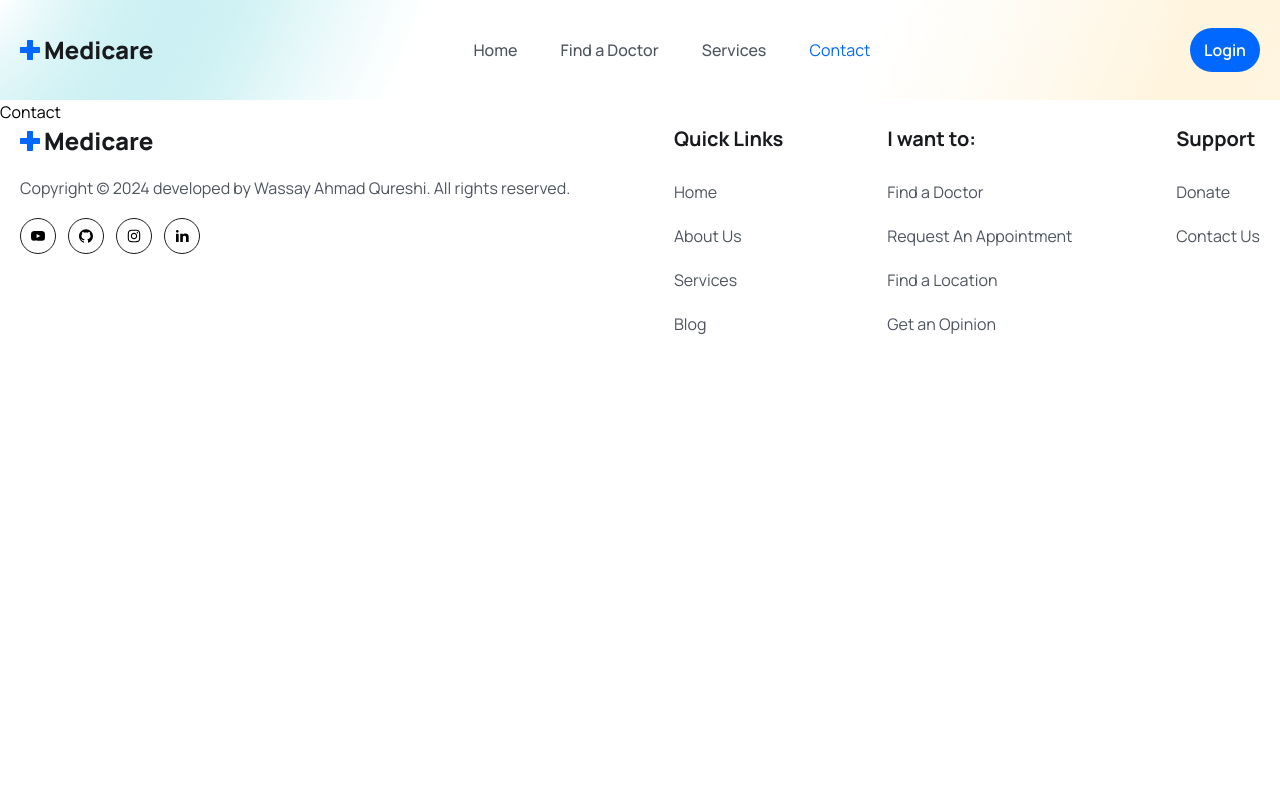
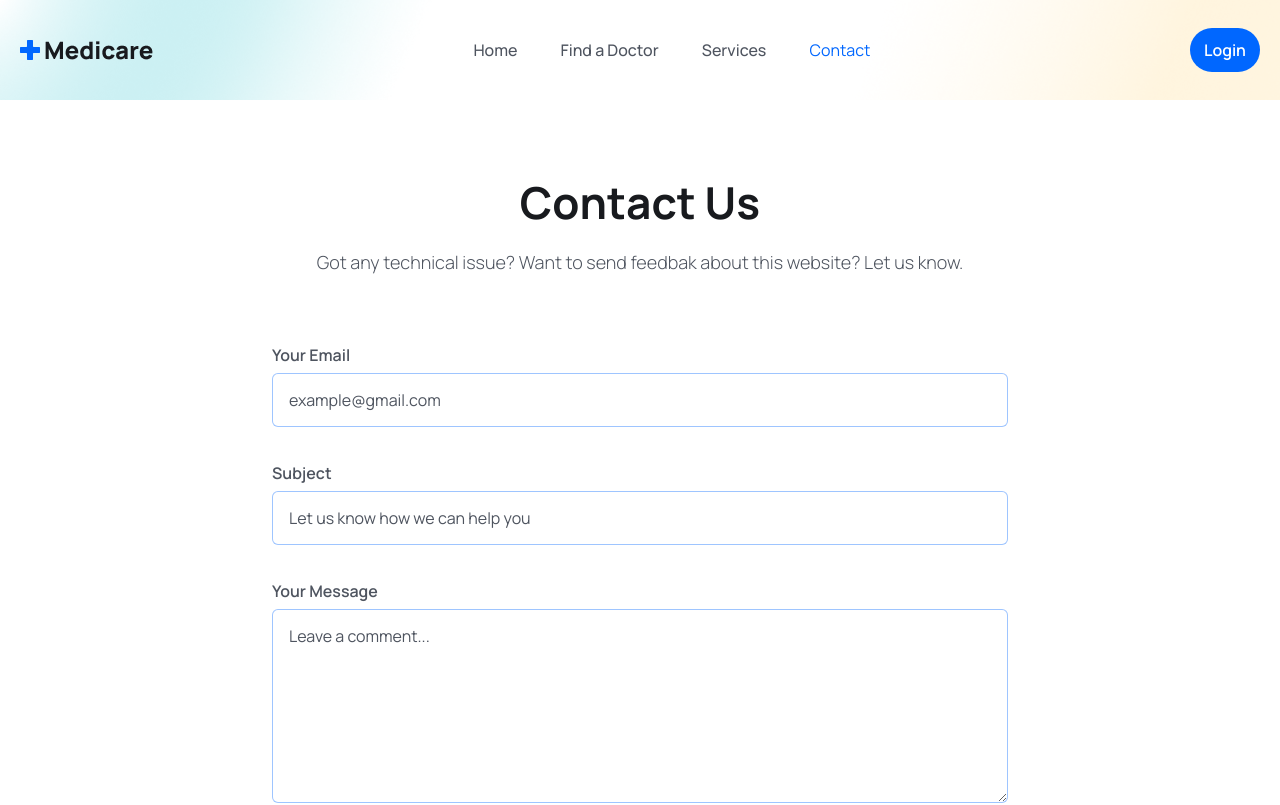
Before and after one commit to HassanRasoo98/Health-Care, a React (Vite) app in the folder frontend/: page /contact in a window 1280 px wide. Shown: the top 805 px of the page. Built offline with nearby package versions, Linux system fonts and the light colour scheme.

Commit message:
contact us done

```diff
--- a/frontend/src/index.css
+++ b/frontend/src/index.css
@@ -28,9 +28,17 @@
 
     .header{
         @apply bg-[url('./assets/images/mask.png')] bg-no-repeat bg-center bg-cover w-full h-[100px] leading-[100px];
+
     }
     .hero_section{
-        @apply bg-[url('./assets/images/hero-bg.png')] bg-no-repeat bg-center bg-cover
+        @apply bg-[url('./assets/images/hero-bg.png')] bg-no-repeat bg-center bg-cover;
+    }
+
+    .form_label{
+        @apply text-textColor font-semibold text-[16px] leading-7 mb-2;
+    }
+    .form_input{
+        @apply w-full px-4 py-3 border border-solid border-[#0066ff61] focus:outline-none focus:border-primaryColor text-[16px] leading-7 text-headingColor placeholder:text-textColor cursor-pointer rounded-md
     }
 }
 
--- a/frontend/src/pages/Contact.jsx
+++ b/frontend/src/pages/Contact.jsx
@@ -2,7 +2,47 @@
 
 const Contact = () => {
   return (
-    <div>Contact</div>
+    <section>
+      <div className='px-4 mx-auto max-w-screen-md'>
+        <h2 className='heading text-center'>Contact Us</h2>
+        <p className='mb-8 lg:mb-16 font-light text-center text_para'>
+          Got any technical issue? Want to send feedbak about this website?
+           Let us know.
+        </p>
+        <form action="#" className='space-y-8'>
+          <div>
+            <label htmlFor="email" className='form_label'>Your Email</label>
+            <input
+            type='email'
+            id='email'
+            placeholder='example@gmail.com'
+            className='form_input mt-1'></input>
+          </div>
+
+
+          <div>
+            <label htmlFor="subject" className='form_label'>Subject</label>
+            <input
+            type='text'
+            id='subject'
+            placeholder='Let us know how we can help you'
+            className='form_input mt-1'></input>
+          </div>
+
+          <div className='sm:col-span-2'>
+            <label htmlFor="message" className='form_label'>Your Message</label>
+            <textarea
+            rows='6'
+            type='text'
+            id='message'
+            placeholder='Leave a comment...'
+            className='form_input mt-1'></textarea>
+          </div>
+
+          <button type='submit' className='btn rounded sm:w-fit'>Submit</button>
+        </form>
+      </div>
+    </section>
   )
 }
 
--- a/frontend/src/pages/Services.jsx
+++ b/frontend/src/pages/Services.jsx
@@ -1,8 +1,24 @@
 import React from 'react'
+import ServiceList from '../components/Services/ServiceList.jsx'
+
 
 const Services = () => {
   return (
-   <div>sdasd</div>
+    <section>
+    <div className="container">
+      <div className='xl:w-[470px] mx-auto'>
+        <h2 className='heading text-center'>Our medical services</h2>
+        <p className='text_para text-center'>World-class care for everyone. Our health systems offers unmatched, expert health care.
+        </p>
+      </div>
+
+      <ServiceList/>
+    </div>
+
+
+
+
+    </section>
   )
 }
 
--- a/frontend/src/pages/Signup.jsx
+++ b/frontend/src/pages/Signup.jsx
@@ -22,7 +22,7 @@
 
   const handleFileInputChange = async event => {
     const file = event.target.files[0]
-    console.log(file)
+
   }
 
   const submitHandler = async event =>{
```
